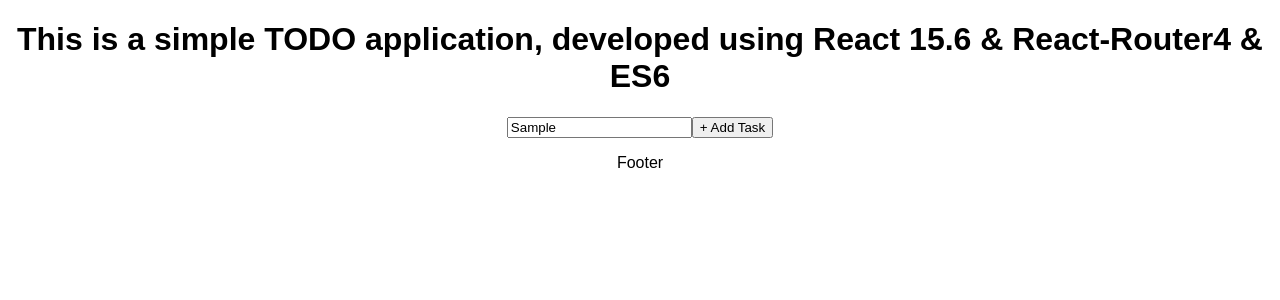
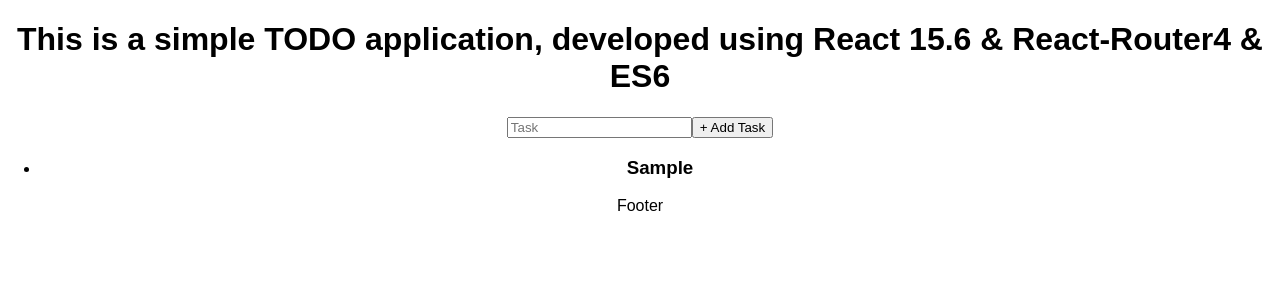
Before and after one commit to loganathan-s/todoappWithReact, a React (Create React App) app: page / in a window 1280 px wide. Both pictures are taken after typing "Sample" into the empty fields and a click on the button "+ Add Task". Shown: the top 300 px of the page. Built offline with nearby package versions, Linux system fonts and the light colour scheme.

Commit message:
List & Edit tasks feature implemented

```diff
--- a/src/components/App.js
+++ b/src/components/App.js
@@ -2,16 +2,55 @@
 import Header from './Header';
 import Footer from './Footer';
 import TaskForm from './TaskForm';
+import Task from './Task';
 import logo from '../images/logo.svg';
+import {Tasks} from '../simpleTasks';
+
 import '../css/App.css';
 
 class App extends Component {
+  constructor(){
+    super();
+    this.loadSamples = this.loadSamples.bind(this);
+    this.addTask = this.addTask.bind(this);
+    this.state = {
+      tasks: {}
+    };
+  }
+
+    addTask(task){
+      console.log(this.state)
+     //always take the copy of state and then do update
+      const tasks = {...this.state.tasks};
+      const timestamp = Date.now();
+      tasks[`task-${timestamp}`] = task;
+      this.setState({ tasks })
+    }
+
+  loadSamples(){
+      this.setState({
+        tasks: Tasks
+      })
+  }
+
+  //Callback which runs before rendering the APP component
+  componentWillMount(){
+    this.loadSamples();
+  }
+
+
   render() {
     return (
       <div className="App">
          <Header/>
           <div className="content">
-            <TaskForm/>
+            <TaskForm addTask={this.addTask} tasks={this.state.tasks}/>
+            <ul className="allTasks">
+              { Object.
+                keys(this.state.tasks).map(
+                  key => <Task key={key}  task={this.state.tasks[key]} />)
+            }
+            </ul>
           </div>
         <Footer/>
       </div>
--- a/src/components/TaskForm.js
+++ b/src/components/TaskForm.js
@@ -5,13 +5,14 @@
 	createTask(event){
 		event.preventDefault();
 		const task = {task: this.task.value}
-		console.log(task.task)
+		this.props.addTask(task);
+		this.taskForm.reset();
 	}
 
 
 	render(){
 		return(
-			 <form className="taskForm"  onSubmit={this.createTask.bind(this)}>
+			 <form ref={(input) => this.taskForm = input} className="taskForm"  onSubmit={this.createTask.bind(this)}>
 			  <input ref={(input) => this.task = input } type="text" placeholder="Task"/>
 			  <button type="submit">+ Add Task</button>
 			 </form>
--- a/src/components/task.js
+++ b/src/components/task.js
@@ -1,2 +1,22 @@
 import React from 'react';
-import { render } from 'react-dom';
+
+class Task extends React.Component{
+	render(){
+		return(
+
+			 <li className="task">
+			  <h3 className="taskName">
+			  	{this.props.task.task}
+			  </h3>
+			  {
+				 	 //<button onClick={() => this.props.addToTasks(index)} disabled={!isAvailable}>{buttonText}</button>
+	//		  <button onClick={() => this.props.removeFromTasksOrder(index)} disabled={!isAvailable}>{buttonText}</button>
+			  }
+
+			 </li>
+			)
+	}
+
+}
+
+export default Task;
```
